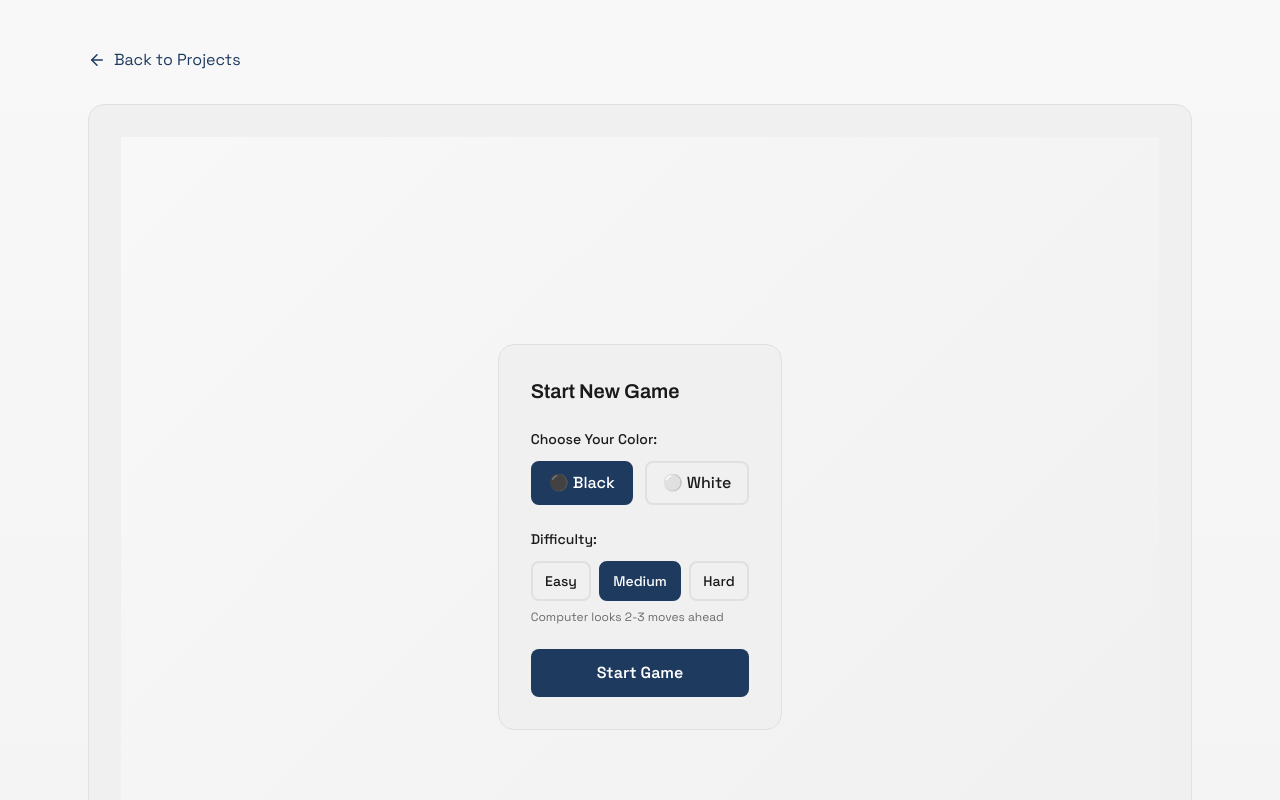
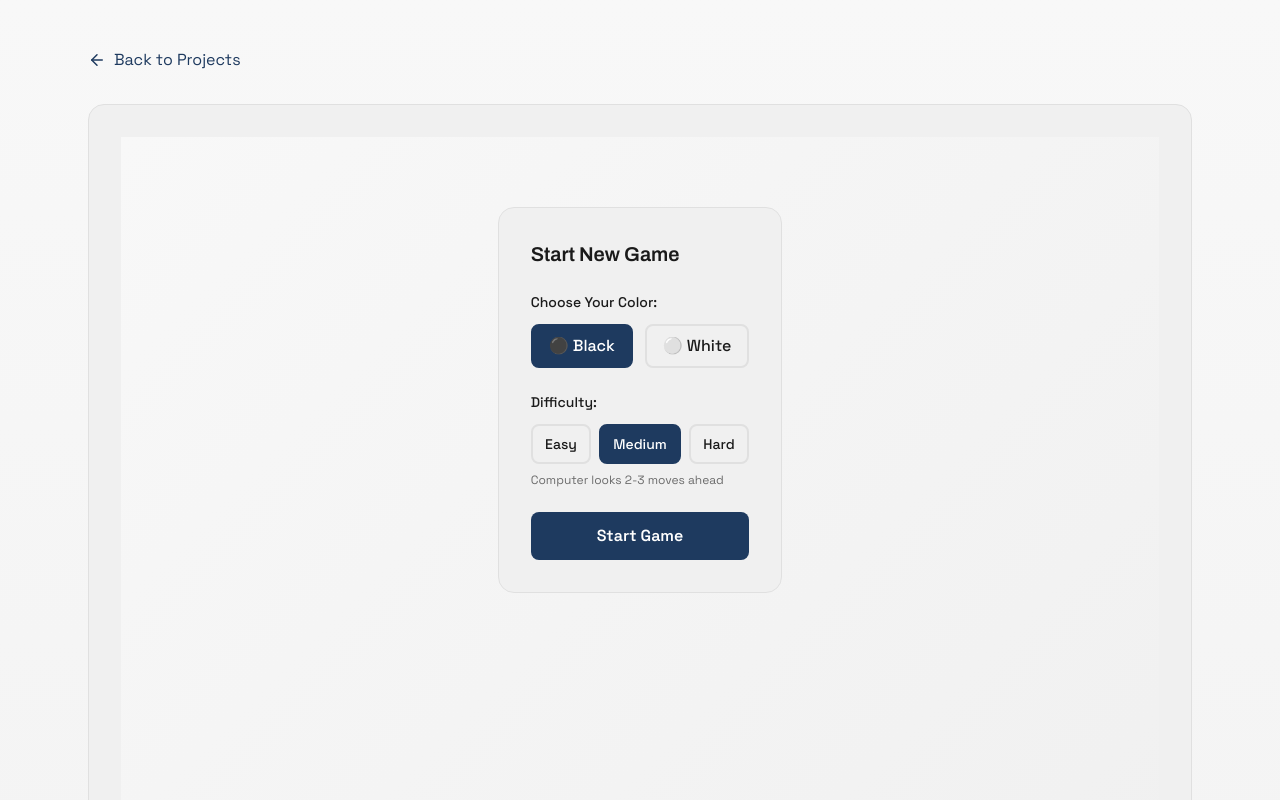
Before and after one commit to nayafyt/nayafyt-web, a Next.js app: page /projects/reversi in a window 1280 px wide. Shown: the top 800 px of the page. Built offline with nearby package versions, Linux system fonts and the light colour scheme; a web font is replaced by a local one.

Commit message:
feat(reversi): Show game board behind setup popup with transparent overlay and regular cursor

```diff
--- a/src/app/globals.css
+++ b/src/app/globals.css
@@ -44,9 +44,12 @@ h2 {
   font-family: var(--font-heading);
 }
 
-/* Custom cursor — pointer devices only */
+/* Custom cursor — pointer devices only, only on interactive elements */
 @media (pointer: fine) {
-  * {
+  button,
+  a,
+  [role="button"],
+  .reversi-cell.available {
     cursor: none !important;
   }
 }
@@ -128,12 +131,24 @@ h2 {
 
 /* Reversi Game Styles */
 .reversi-container {
+  width: 100%;
+  position: relative;
+  min-height: 100vh;
   display: flex;
   justify-content: center;
   align-items: center;
-  min-height: 100vh;
-  padding: 2rem;
   background: linear-gradient(135deg, var(--color-bg) 0%, var(--color-bg-alt) 100%);
+}
+
+.reversi-game-init {
+  position: absolute;
+  width: 100%;
+  height: 100%;
+  display: flex;
+  justify-content: center;
+  align-items: center;
+  opacity: 0.2;
+  pointer-events: none;
 }
 
 .reversi-game {
@@ -392,6 +407,17 @@ h2 {
   box-shadow: 0 4px 12px rgba(30, 58, 95, 0.3);
 }
 
+.setup-overlay {
+  position: fixed;
+  inset: 0;
+  display: flex;
+  align-items: center;
+  justify-content: center;
+  pointer-events: auto;
+  z-index: 50;
+  background: transparent;
+}
+
 .setup-card {
   background: var(--color-bg-alt);
   border: 1px solid var(--color-border);
--- a/src/components/ReversiGame.tsx
+++ b/src/components/ReversiGame.tsx
@@ -46,7 +46,17 @@ export default function ReversiGame() {
     if (!gameStarted || !gameState) {
         return (
             <div className="reversi-container">
-                <ReversiGameSetup onStartGame={handleStartGame} isLoading={isLoading} />
+                <div className="reversi-game-init">
+                    <ReversiBoardComponent
+                        board={Array(8).fill(Array(8).fill(0))}
+                        availableMoves={[]}
+                        onCellClick={() => {}}
+                        disabled={true}
+                    />
+                </div>
+                <div className="setup-overlay">
+                    <ReversiGameSetup onStartGame={handleStartGame} isLoading={isLoading} />
+                </div>
             </div>
         );
     }
```
